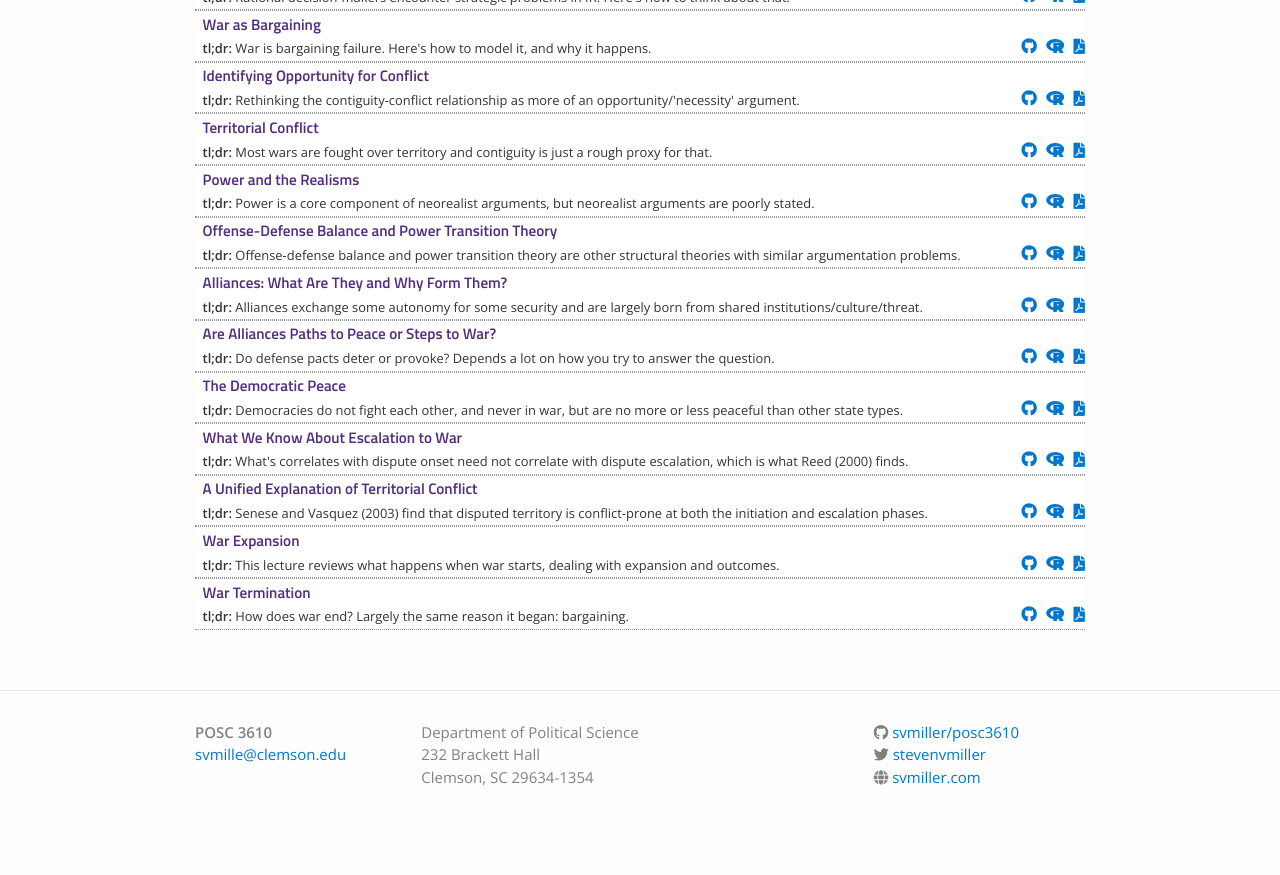
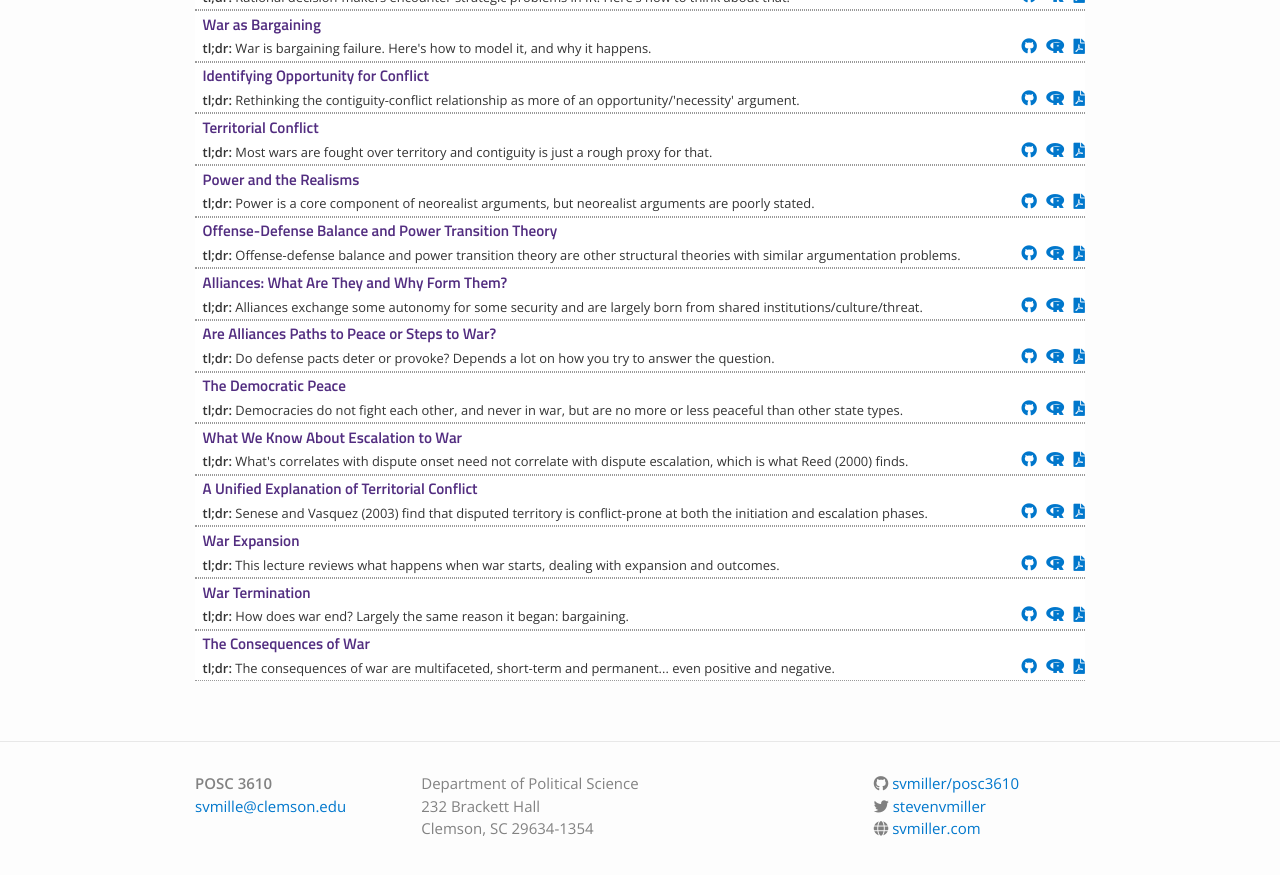
Before and after one commit to svmiller/posc3610, a Jekyll site: the page built from lectures.md, in a window 1280 px wide and 900 px high, scrolled down 583 px. Shown: the top 875 px of the window. Built offline with Jekyll 4.4.1, drawn with Linux system fonts in a browser that asks for light colours; nearby versions of some CDN libraries; before the commit the page ends 1431 px from its top, so only the background shows below that.

Commit message:
add war consequences lecture

```diff
--- a/_data/lectures.yml
+++ b/_data/lectures.yml
@@ -87,3 +87,8 @@
   filename: war-termination
   dirname: war-termination
   tldr: "How does war end? Largely the same reason it began: bargaining."
+
+- title: "The Consequences of War"
+  filename: war-consequences
+  dirname: war-consequences
+  tldr: "The consequences of war are multifaceted, short-term and permanent... even positive and negative."
```
